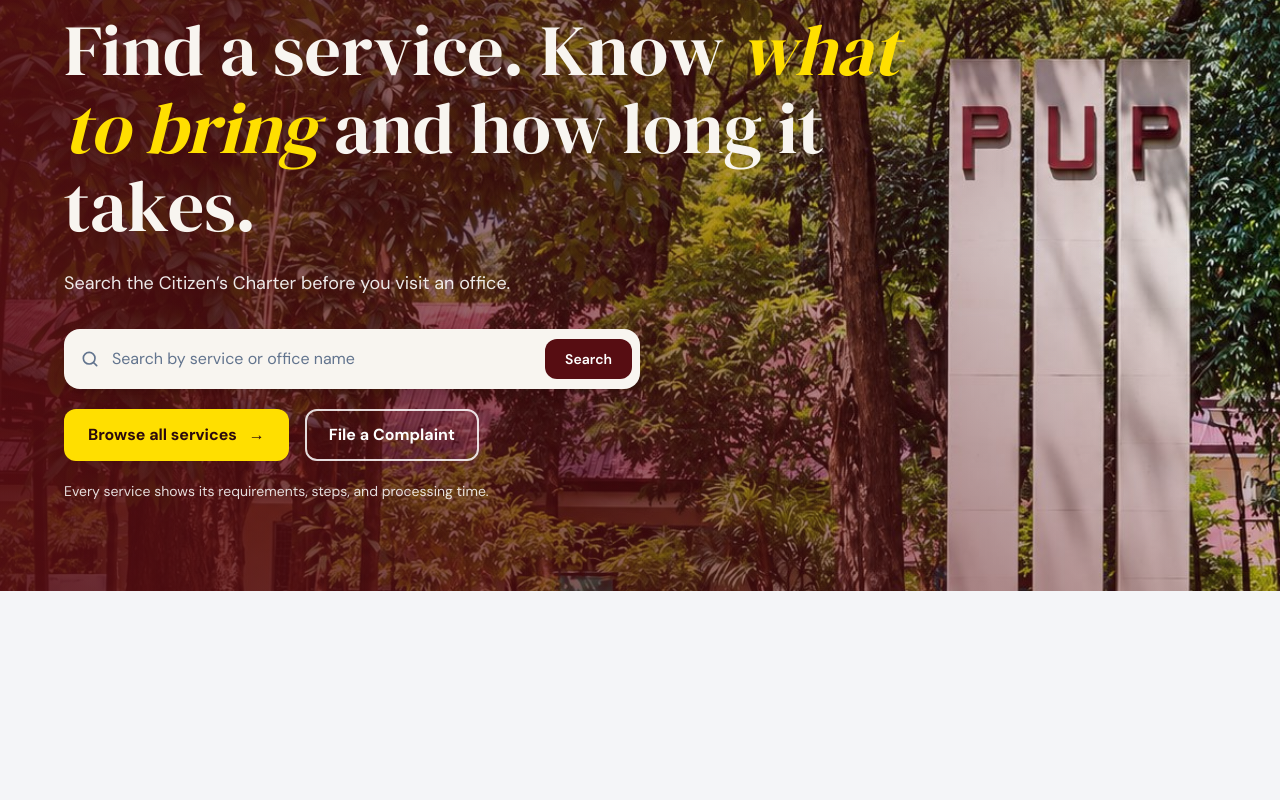
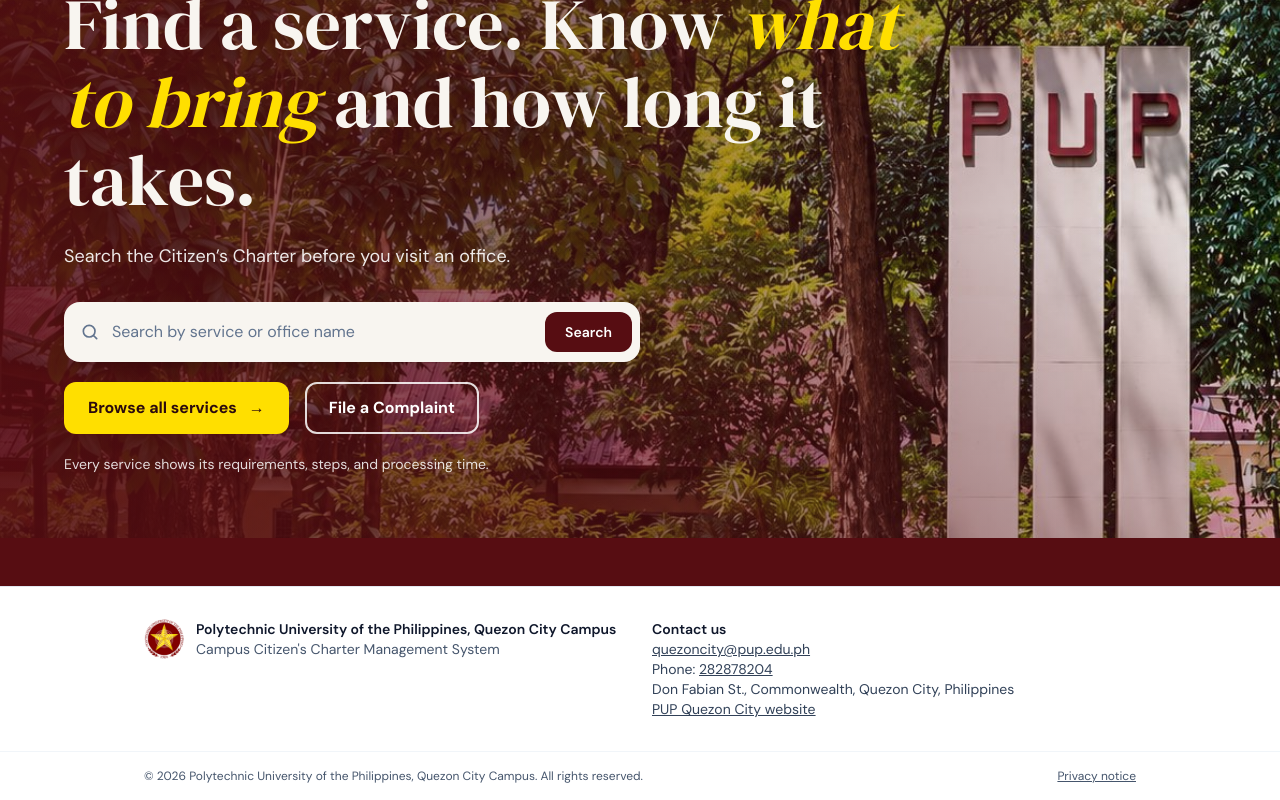
Before and after one commit to StephanieNiccoleCalawod/ccms-citizens-charter-compliance-monitoring, a Next.js app in the folder apps/frontend/: page / in a window 1280 px wide. Shown: the part 209-1009 px from the top of the page. Before the commit the page ends 800 px from the top, so only its background shows below. Built offline with nearby package versions, Linux system fonts and the light colour scheme; no server answers; what ccms-shared would draw is missing.

Commit message:
S8 batch 9: public footer and privacy notice (S8-16)

```diff
--- /dev/null
+++ b/apps/frontend/src/app/privacy/page.js
@@ -0,0 +1,58 @@
+import PublicHeader from '../../components/layout/PublicHeader.js';
+import PublicFooter from '../../components/layout/PublicFooter.js';
+import { CONTACT } from '../../lib/constants/contact.js';
+
+export const metadata = { title: 'Privacy notice | CCCMS' };
+
+// The privacy notice (Data Privacy Act, RA 10173, transparency principle). Plain words: what is collected, why, who sees it, how long, and
+// who to ask. The retention period is not confirmed yet, so the page says so instead of naming a number.
+const SECTIONS = [
+  { title: 'What data we collect', body: [
+    'Staff and office accounts: name, email address and role.',
+    'A citizen’s email address, only if you give it so we can send the acknowledgement or receipt of your transaction.',
+    'Complaint details: what you write, the tracking number and, if you give them, your name and email address.',
+    'Service ratings are anonymous. A rating is linked to a one-time code, not to your name.',
+  ] },
+  { title: 'Why we collect it', body: [
+    'To process transactions and give you your acknowledgement and receipt.',
+    'To check whether the office keeps the promised processing times of the Citizen’s Charter.',
+    'To receive, route and answer complaints.',
+  ] },
+  { title: 'Who can see it', body: [
+    'Office staff see the transactions of their own work. The Office Head sees their office. The Super Admin sees the whole system.',
+    'The Executive sees reports and totals, without staff or client details.',
+    'A citizen’s email address and complaint details are seen only by the people who handle that transaction or complaint.',
+  ] },
+  { title: 'How long we keep it, and your rights', body: [
+    'The retention period is still being confirmed by the university. This page will state it once it is approved.',
+    'You may ask us to correct data about you that is wrong, or to delete data we no longer need. Write to the contact below.',
+  ] },
+];
+
+export default function PrivacyPage() {
+  return (
+    <>
+      <PublicHeader />
+      <main className="mx-auto max-w-3xl px-4 py-10" data-testid="privacy-page">
+        <h1 className="text-2xl font-bold text-maroon-950">Privacy notice</h1>
+        <p className="mt-2 text-sm text-slate-600">This notice tells you what personal data CCCMS holds and what we do with it, as the Data Privacy Act of 2012 (RA 10173) asks us to.</p>
+        {SECTIONS.map((section) => (
+          <section key={section.title} className="mt-6" aria-labelledby={`p-${section.title}`}>
+            <h2 id={`p-${section.title}`} className="text-lg font-semibold text-slate-900">{section.title}</h2>
+            <ul className="mt-2 list-disc space-y-1 pl-5 text-sm text-slate-700">{section.body.map((line) => <li key={line}>{line}</li>)}</ul>
+          </section>
+        ))}
+        <section className="mt-6" aria-labelledby="p-contact">
+          <h2 id="p-contact" className="text-lg font-semibold text-slate-900">Who to contact about privacy</h2>
+          <address className="mt-2 text-sm not-italic text-slate-700">
+            <p>{CONTACT.university}</p>
+            <p><a className="underline" href={`mailto:${CONTACT.email}`}>{CONTACT.email}</a></p>
+            <p>Phone: {CONTACT.phone}</p>
+            <p>{CONTACT.address}</p>
+          </address>
+        </section>
+      </main>
+      <PublicFooter />
+    </>
+  );
+}
--- a/apps/frontend/src/components/complaints/ComplaintForm.js
+++ b/apps/frontend/src/components/complaints/ComplaintForm.js
@@ -4,6 +4,7 @@ import Link from 'next/link';
 import { useState } from 'react';
 import ErrorBanner from '../feedback/ErrorBanner.js';
 import PublicHeader from '../layout/PublicHeader.js';
+import PublicFooter from '../layout/PublicFooter.js';
 import { checkTrackingNumber, fileComplaint } from '../../lib/api/complaints.js';
 import { CATEGORIES, EMPTY_FORM, LIMITS, TRACKING_NOT_FOUND, TRACKING_REQUIRED, describeFailure, formErrors, foundLine, privacyNoticeUrl, remaining } from '../../lib/ui/complaints.js';
 
@@ -153,6 +154,7 @@ export default function ComplaintForm() {
           </div>
         )}
       </main>
+      <PublicFooter />
     </div>
   );
 }
--- /dev/null
+++ b/apps/frontend/src/components/layout/PublicFooter.js
@@ -0,0 +1,44 @@
+import Link from 'next/link';
+import { BRAND } from '../../lib/constants/brand.js';
+import { CONTACT, PRIVACY_PATH, charterReference, copyrightLine } from '../../lib/constants/contact.js';
+import BrandMark from '../ui/BrandMark.js';
+
+// The footer of the public pages (S8-16 / D8-12): university name and logo, a working contact, the privacy notice, a copyright line and,
+// once confirmed, the link to PUP's published Citizen's Charter. No social media and no outside trackers.
+export default function PublicFooter() {
+  const charter = charterReference();
+  return (
+    <footer className="mt-12 border-t border-slate-200 bg-white" data-testid="public-footer">
+      <div className="mx-auto grid max-w-5xl gap-6 px-4 py-8 text-sm text-slate-700 sm:grid-cols-2">
+        <div className="flex items-start gap-3">
+          <BrandMark size={40} />
+          <div>
+            <p className="font-semibold text-slate-900">{CONTACT.university}</p>
+            <p className="text-slate-600">{BRAND.fullName}</p>
+          </div>
+        </div>
+        <address className="not-italic">
+          <p className="font-semibold text-slate-900">Contact us</p>
+          <p><a className="underline" href={`mailto:${CONTACT.email}`}>{CONTACT.email}</a></p>
+          <p>Phone: <a className="underline" href={`tel:${CONTACT.phone}`}>{CONTACT.phone}</a></p>
+          <p>{CONTACT.address}</p>
+          <p><a className="underline" href={CONTACT.website} target="_blank" rel="noopener noreferrer">PUP Quezon City website</a></p>
+        </address>
+      </div>
+      <div className="border-t border-slate-100">
+        <div className="mx-auto flex max-w-5xl flex-wrap items-center justify-between gap-2 px-4 py-4 text-xs text-slate-600">
+          <p>{copyrightLine()}</p>
+          <p className="flex flex-wrap items-center gap-x-4 gap-y-1">
+            {charter ? (
+              <span data-testid="charter-note">
+                <a className="underline" href={charter.url} target="_blank" rel="noopener noreferrer">PUP Citizen&apos;s Charter</a>{' '}
+                <span>{charter.note}</span>
+              </span>
+            ) : null}
+            <Link className="underline" href={PRIVACY_PATH}>Privacy notice</Link>
+          </p>
+        </div>
+      </div>
+    </footer>
+  );
+}
--- a/apps/frontend/src/components/public/LandingHero.js
+++ b/apps/frontend/src/components/public/LandingHero.js
@@ -1,5 +1,6 @@
 'use client';
 
+import PublicFooter from '../layout/PublicFooter.js';
 import { useState } from 'react';
 import Link from 'next/link';
 import { useRouter } from 'next/navigation';
@@ -82,6 +83,7 @@ export default function LandingHero() {
           <p className="mt-5 max-w-md text-sm text-white/85">Every service shows its requirements, steps, and processing time.</p>
         </div>
       </main>
+      <PublicFooter />
     </div>
   );
 }
--- a/apps/frontend/src/components/public/PublicDirectory.js
+++ b/apps/frontend/src/components/public/PublicDirectory.js
@@ -9,7 +9,7 @@ import Pager from '../navigation/Pager.js';
 import PublicServiceView from '../service/PublicServiceView.js';
 import { PUBLIC_SERVICES_API } from '../../lib/api/catalogue.js';
 import { publicFetch } from '../../lib/api/client.js';
-import { BRAND } from '../../lib/constants/brand.js';
+import PublicFooter from '../layout/PublicFooter.js';
 import { clampPage, pageOf } from '../../lib/ui/public-catalogue.js';
 import { DIRECTORY_PAGE_SIZE, TIME_FILTERS, filterByTime, officeCounts, sequenceLabel, showingRange, sortByName } from '../../lib/ui/public-directory.js';
 
@@ -199,10 +199,8 @@ export default function PublicDirectory({ catalogue }) {
           ) : null}
         </section>
 
-        <footer className="mt-12 border-t pt-5 text-center text-sm" style={{ borderColor: DIVIDER, color: MUTED }}>
-          {BRAND.campus} &middot; {BRAND.fullName}
-        </footer>
       </main>
+      <PublicFooter />
 
       <Modal open={selected !== null} title="Service requirements" widthClass="max-w-4xl" hideHeader fullScreenOnMobile onClose={() => setSelected(null)}>
         {selected ? <RequirementsBody key={selected.service_id} service={selected} onClose={() => setSelected(null)} /> : null}
--- a/apps/frontend/src/components/ratings/RatePage.js
+++ b/apps/frontend/src/components/ratings/RatePage.js
@@ -4,6 +4,7 @@ import { useEffect, useState } from 'react';
 import { submitRating } from '../../lib/api/ratings.js';
 import { STAR_LABEL, STAR_VALUES, cleanCode, codeFromHash, ratingErrors, ratingFailure, showCode } from '../../lib/ui/ratings.js';
 import PublicHeader from '../layout/PublicHeader.js';
+import PublicFooter from '../layout/PublicFooter.js';
 
 // Public rating page (CC057): no sign-in, a code from the receipt, 1 to 5 stars, once per code. No name, no comment, nothing about the person.
 export default function RatePage() {
@@ -71,6 +72,7 @@ export default function RatePage() {
           </form>
         )}
       </main>
+      <PublicFooter />
     </>
   );
 }
--- /dev/null
+++ b/apps/frontend/src/lib/constants/contact.js
@@ -0,0 +1,22 @@
+// The real PUP Quezon City contact details for the public footer and the privacy notice (given by the PM, S8-16 / D8-12).
+export const CONTACT = Object.freeze({
+  university: 'Polytechnic University of the Philippines, Quezon City Campus',
+  email: 'quezoncity@pup.edu.ph',
+  phone: '282878204',
+  address: 'Don Fabian St., Commonwealth, Quezon City, Philippines',
+  website: 'https://www.pup.edu.ph/quezoncity/',
+});
+
+/**
+ * The link to PUP's own published Citizen's Charter. The page is not copied here. It shows only when both the exact link and the edition
+ * are set (NEXT_PUBLIC_CHARTER_URL, NEXT_PUBLIC_CHARTER_EDITION), so no link is ever added for a page that was not confirmed.
+ */
+export function charterReference(env = process.env) {
+  const url = String(env.NEXT_PUBLIC_CHARTER_URL ?? '').trim();
+  const edition = String(env.NEXT_PUBLIC_CHARTER_EDITION ?? '').trim();
+  if (!/^https:\/\//.test(url) || !edition) return null;
+  return { url, edition, note: `Standards follow the PUP Citizen's Charter, ${edition}.` };
+}
+
+export const PRIVACY_PATH = '/privacy';
+export const copyrightLine = (year = new Date().getFullYear()) => `© ${year} ${CONTACT.university}. All rights reserved.`;
```
Also changed, not shown: 1 other file (tests, documents, lock files or other folders).
